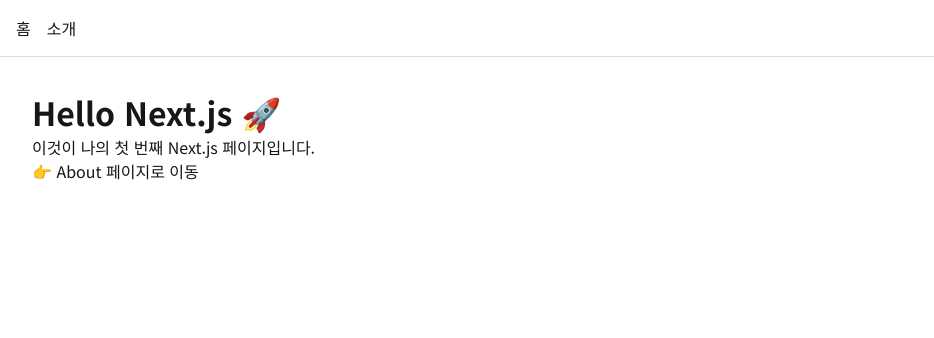
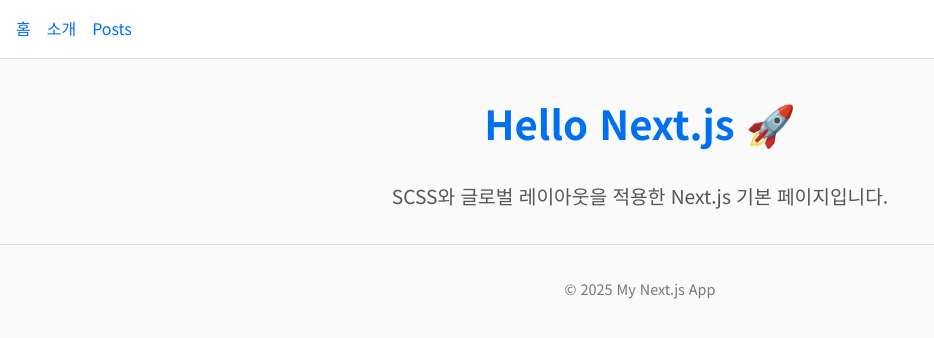
Before and after one commit to heroyooi/next-tutorial, a Next.js app: page / in a window 1280 px wide. Shown: the top 338 px of the page, without its empty margins (0-934 px from the left). Built offline with nearby package versions, Linux system fonts and the light colour scheme.

Commit message:
4강: 스타일링과 레이아웃

```diff
--- a/src/app/layout.tsx
+++ b/src/app/layout.tsx
@@ -1,16 +1,12 @@
-import { Noto_Sans_KR } from 'next/font/google';
-import Link from 'next/link';
-import './globals.css';
+import { Noto_Sans_KR } from "next/font/google";
+import Link from "next/link";
+import '@/styles/globals.scss';
+import styles from "@/styles/layout.module.scss";
 
 const notoSansKR = Noto_Sans_KR({
-  subsets: ['latin'],
-  weight: ['400', '500', '700'],
+  subsets: ["latin"],
+  weight: ["400", "500", "700"],
 });
-
-export const metadata = {
-  title: 'My Next.js App',
-  description: 'Next.js 기초 강좌 프로젝트',
-};
 
 export default function RootLayout({
   children,
@@ -20,13 +16,15 @@
   return (
     <html lang="ko">
       <body className={notoSansKR.className}>
-        <header style={{ padding: '1rem', borderBottom: '1px solid #ddd' }}>
-          <nav style={{ display: 'flex', gap: '1rem' }}>
+        <header className={styles.header}>
+          <nav>
             <Link href="/">홈</Link>
             <Link href="/about">소개</Link>
+            <Link href="/posts">Posts</Link>
           </nav>
         </header>
-        <main style={{ padding: '2rem' }}>{children}</main>
+        <main className={styles.container}>{children}</main>
+        <footer className={styles.footer}>© 2025 My Next.js App</footer>
       </body>
     </html>
   );
--- a/src/app/page.tsx
+++ b/src/app/page.tsx
@@ -1,14 +1,12 @@
-import Link from 'next/link';
-import styles from '@/styles/home.module.scss';
+import styles from "@/styles/home.module.scss";
 
 export default function Home() {
   return (
     <main>
       <h1 className={styles.title}>Hello Next.js 🚀</h1>
       <p className={styles.description}>
-        이것이 나의 첫 번째 Next.js 페이지입니다.
+        SCSS와 글로벌 레이아웃을 적용한 Next.js 기본 페이지입니다.
       </p>
-      <Link href="/about">👉 About 페이지로 이동</Link>
     </main>
   );
 }
--- /dev/null
+++ b/src/styles/globals.scss
@@ -0,0 +1,17 @@
+body {
+  margin: 0;
+  padding: 0;
+  background: #fafafa;
+  color: #222;
+  font-family: "Noto Sans KR", sans-serif;
+  line-height: 1.6;
+}
+
+a {
+  color: #0070f3;
+  text-decoration: none;
+}
+
+a:hover {
+  text-decoration: underline;
+}
--- a/src/styles/home.module.scss
+++ b/src/styles/home.module.scss
@@ -0,0 +1,13 @@
+.title {
+  font-size: 2.5rem;
+  color: #0070f3;
+  text-align: center;
+  margin-top: 2rem;
+}
+
+.description {
+  color: #555;
+  text-align: center;
+  font-size: 1.2rem;
+  margin-bottom: 2rem;
+}
--- /dev/null
+++ b/src/styles/layout.module.scss
@@ -0,0 +1,24 @@
+.header {
+  background: white;
+  border-bottom: 1px solid #ddd;
+  padding: 1rem;
+
+  nav {
+    display: flex;
+    gap: 1rem;
+  }
+}
+
+.container {
+  max-width: 960px;
+  margin: 2rem auto;
+  padding: 0 1rem;
+}
+
+.footer {
+  text-align: center;
+  padding: 2rem 0;
+  font-size: 0.9rem;
+  color: #777;
+  border-top: 1px solid #ddd;
+}
```
